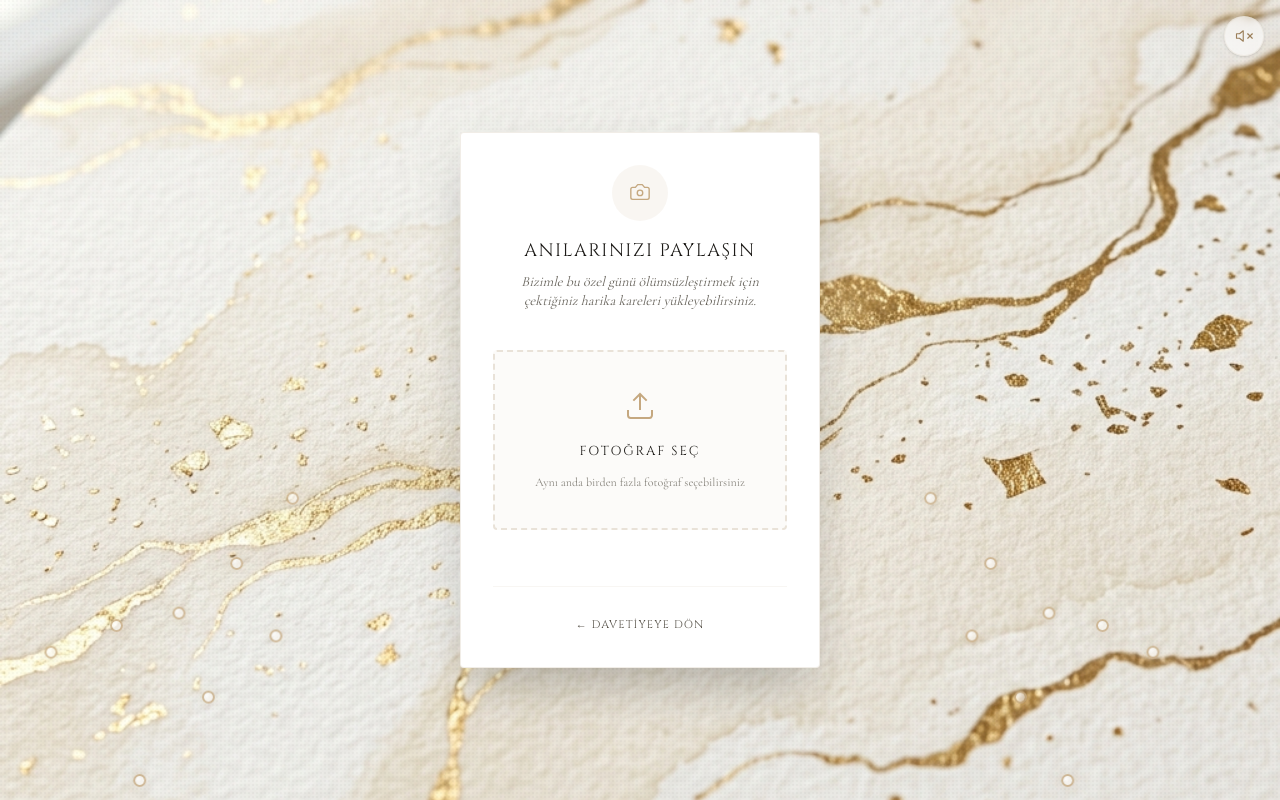
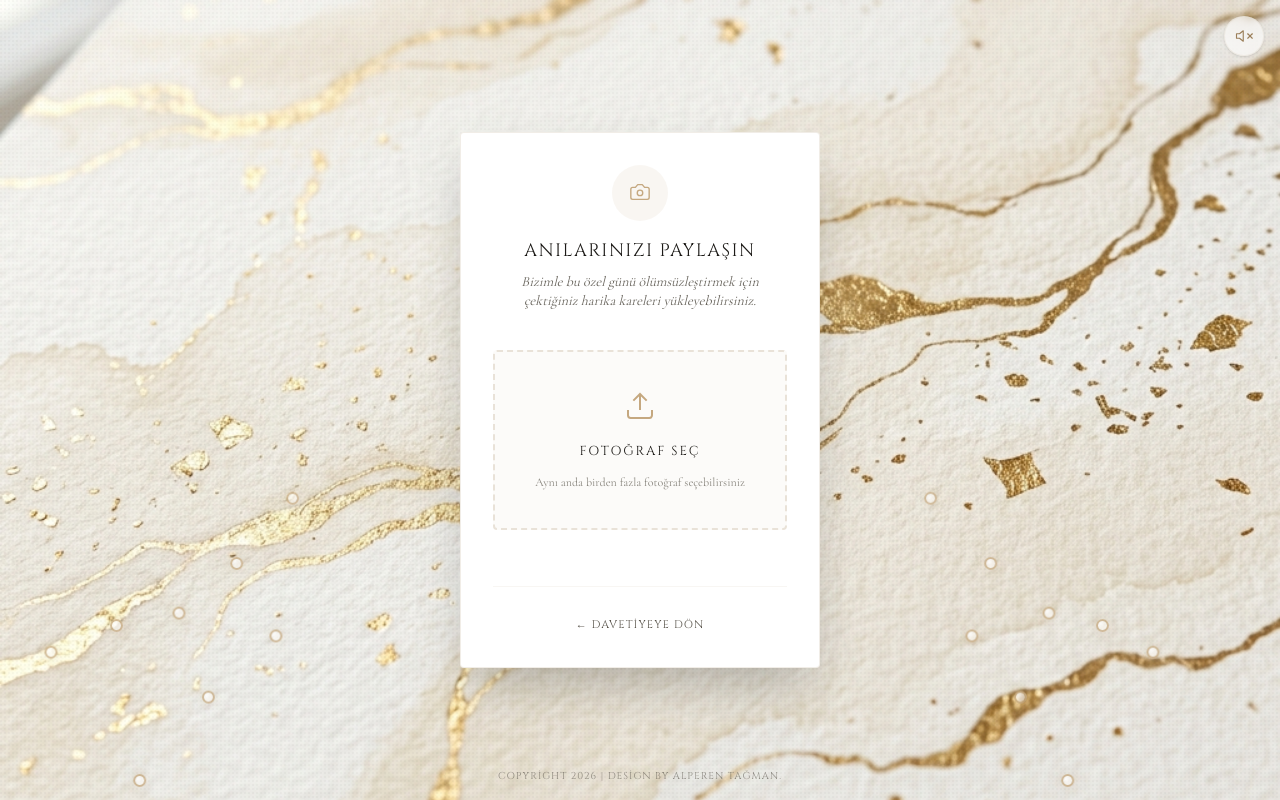
Before and after one commit to alperentagmann/ahmet-nesrin-nisan, a Next.js app: page /foto in a window 1280 px wide. Built offline with nearby package versions, Linux system fonts and the light colour scheme.

Commit message:
feat: alt kisma copyright yazisi eklendi

```diff
--- a/app/foto/page.tsx
+++ b/app/foto/page.tsx
@@ -212,6 +212,13 @@ export default function FotoPage() {
           </div>
         )}
       </div>
+
+      {/* Footer */}
+      <div className="absolute bottom-4 left-0 right-0 text-center z-20">
+        <p className="font-display text-[10px] tracking-widest uppercase text-ink-soft/60">
+          Copyright 2026 | Design By Alperen Tağman.
+        </p>
+      </div>
     </main>
   );
 }
--- a/app/invite/page.tsx
+++ b/app/invite/page.tsx
@@ -572,6 +572,13 @@ export default function InvitePage() {
           </div>
         </div>
       )}
+
+      {/* Footer */}
+      <div className="absolute bottom-4 left-0 right-0 text-center z-20">
+        <p className="font-display text-[10px] tracking-widest uppercase text-ink-soft/60">
+          Copyright 2026 | Design By Alperen Tağman.
+        </p>
+      </div>
     </main>
   );
 }
--- a/app/invite/rsvp/page.tsx
+++ b/app/invite/rsvp/page.tsx
@@ -502,6 +502,13 @@ export default function RsvpPage() {
           to { opacity: 1; transform: translateY(0); }
         }
       `}</style>
+
+      {/* Footer */}
+      <div className="absolute bottom-4 left-0 right-0 text-center z-20">
+        <p className="font-display text-[10px] tracking-widest uppercase text-ink-soft/60">
+          Copyright 2026 | Design By Alperen Tağman.
+        </p>
+      </div>
     </main>
   );
 }
```
